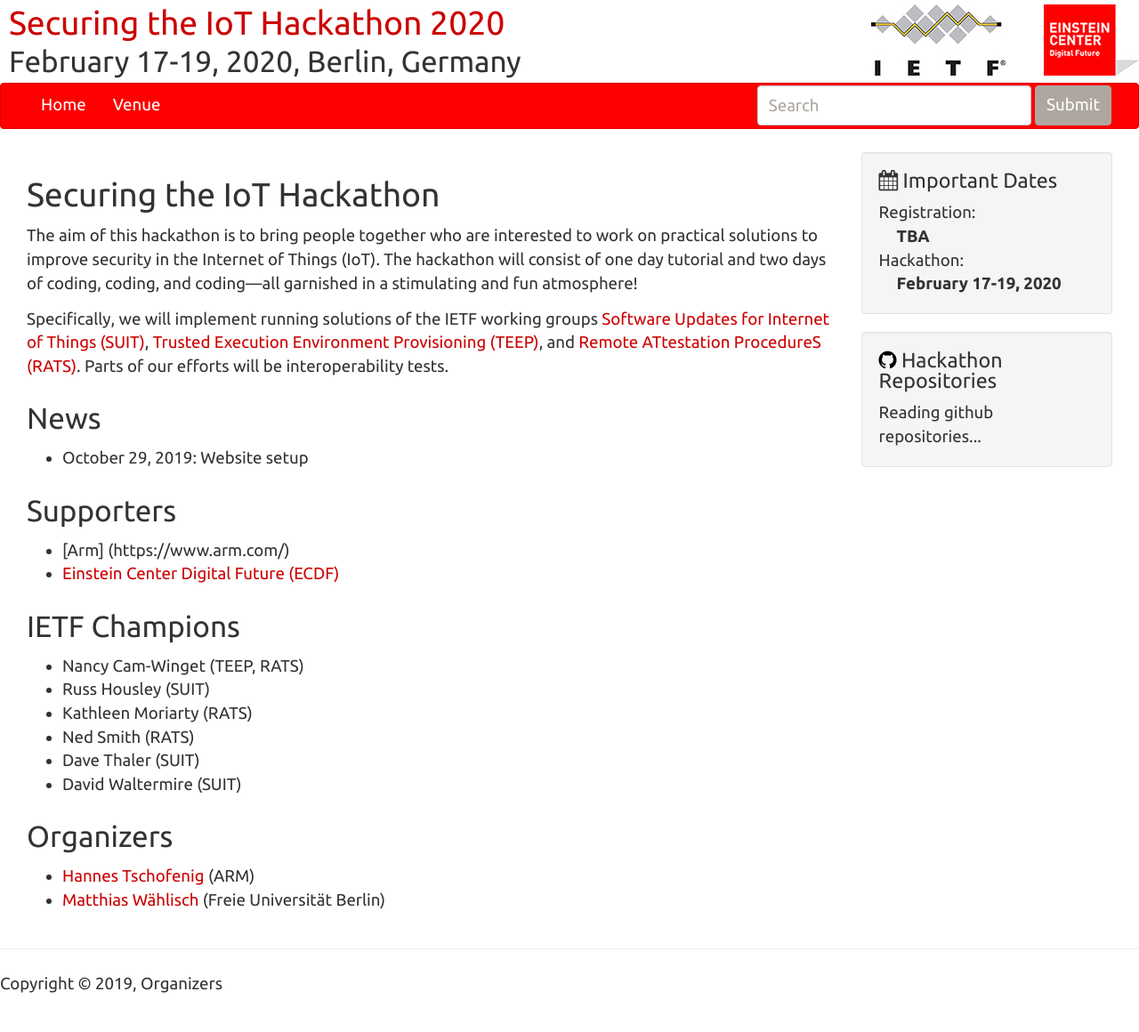
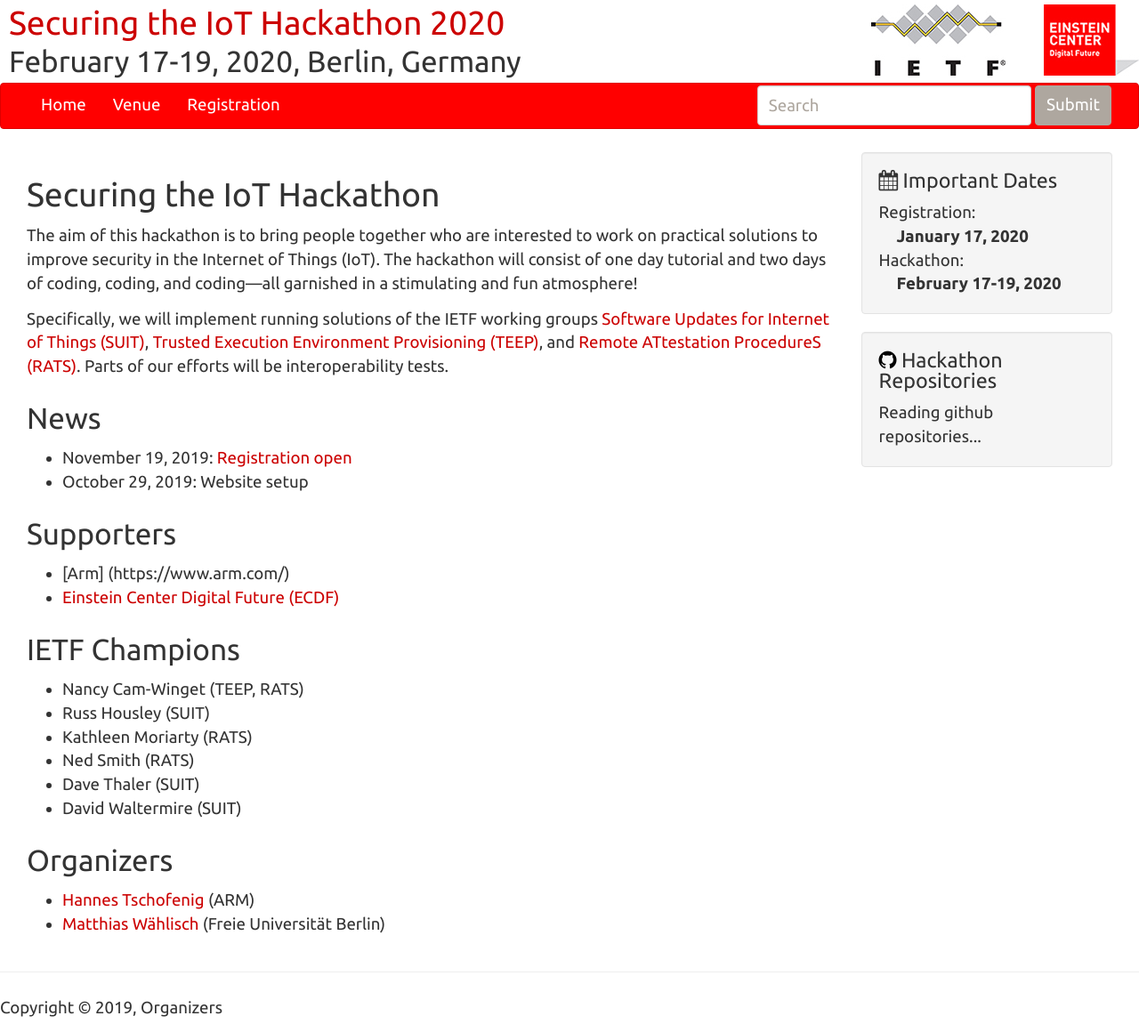
Before and after one commit to siot-hackathon/siot-hackathon.github.io, a Jekyll site: the page built from index.md, in a window 1280 px wide. Shown: the whole page at 89% size. Built offline with Jekyll 4.4.1, drawn with Linux system fonts in a browser that asks for light colours; nearby versions of some CDN libraries; before the commit the page ends 1133 px from its top, so only the background shows below that.

Commit message:
add registration link

```diff
--- a/_config.yml
+++ b/_config.yml
@@ -12,7 +12,7 @@ baseurl:
 
 deadlines:
 - name: Registration
-  date: TBA
+  date: January 17, 2020
 - name: Hackathon
   date: February 17-19, 2020
 
@@ -33,8 +33,8 @@ navbar_list:
   link: /
 - name: Venue
   link: venue
-# - name: <b>REGISTER NOW</b>
-#   link: https://www.eventbrite.com/e/
+- name: Registration
+  link: https://siot-hackathon-2020.eventbrite.com
 
 # Configuration for asides.html
 asides:
--- a/index.md
+++ b/index.md
@@ -12,6 +12,7 @@ Specifically, we will implement running solutions of the IETF working groups [So
 
 ## News
 
+- November 19, 2019: [Registration open](https://siot-hackathon-2020.eventbrite.com)
 - October 29, 2019: Website setup
 
 ## Supporters
```
